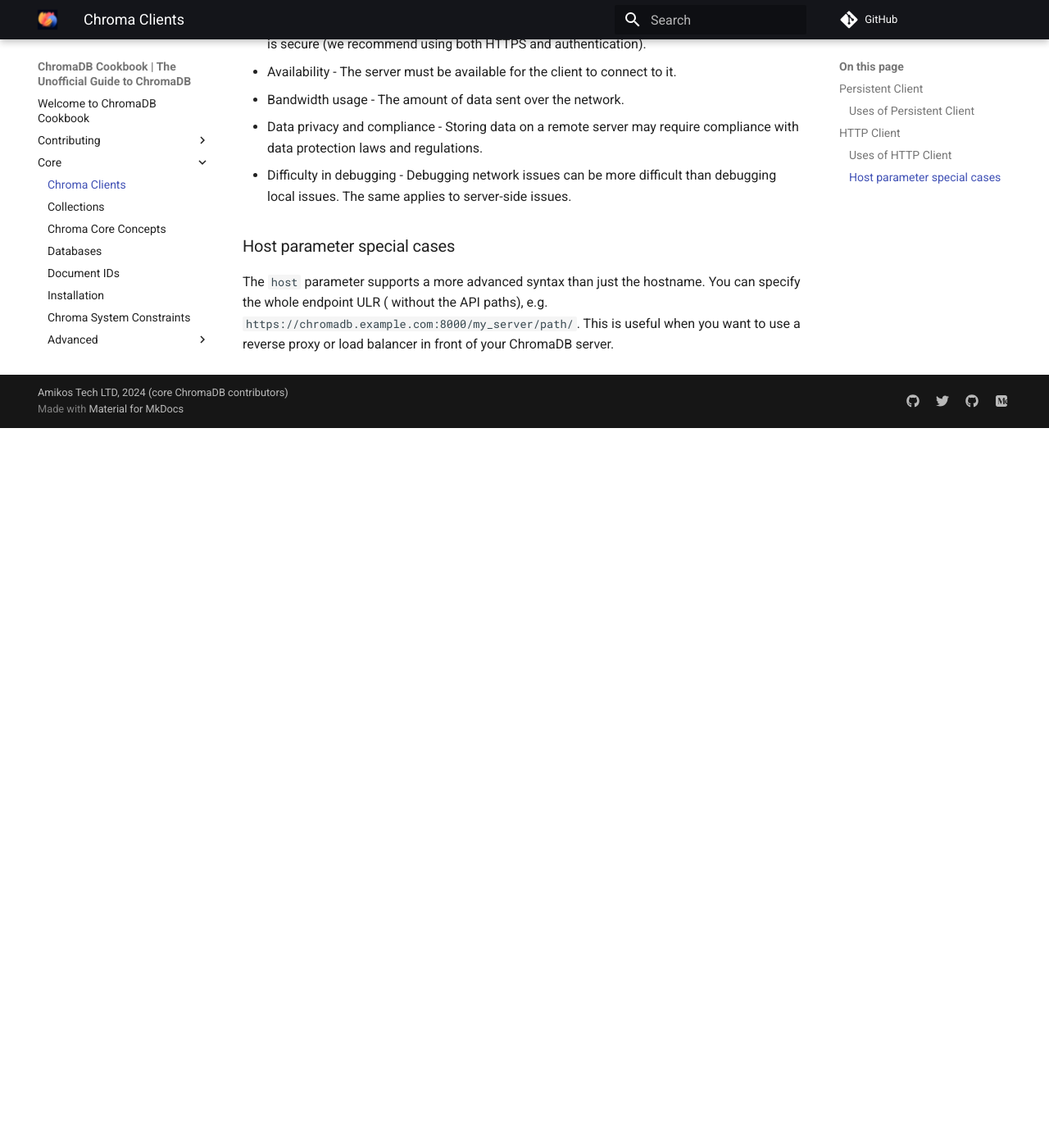
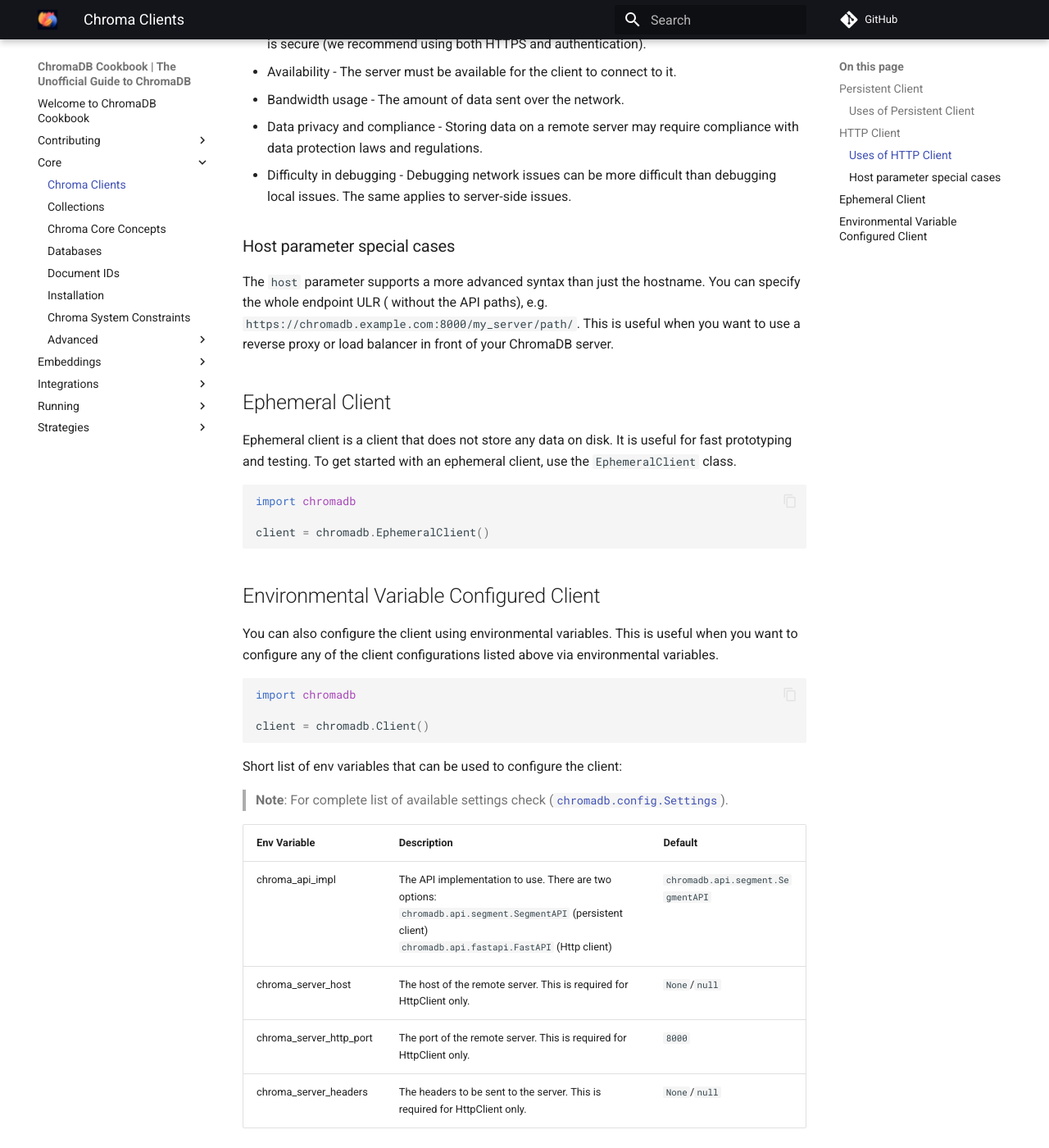
Before and after one commit to amikos-tech/chroma-cookbook, an MkDocs documentation site: the page built from docs/core/clients.md, in a window 1280 px wide and 1400 px high, scrolled down 1333 px. Shown: the whole window at 82% size. Built offline with MkDocs 1.6.1 and Material for MkDocs 9.7.7, drawn with Linux system fonts in a browser that asks for light colours; comment, search, counter and statistics services are not loaded; before the commit the page ends 1855 px from its top, so only the background shows below that.

Commit message:
feat: Added Ephemeral client
- Added env var configurable client.

````diff
--- a/docs/core/clients.md
+++ b/docs/core/clients.md
@@ -62,3 +62,36 @@
 The `host` parameter supports a more advanced syntax than just the hostname. You can specify the whole endpoint ULR (
 without the API paths), e.g. `https://chromadb.example.com:8000/my_server/path/`. This is useful when you want to use a
 reverse proxy or load balancer in front of your ChromaDB server.
+
+## Ephemeral Client
+
+Ephemeral client is a client that does not store any data on disk. It is useful for fast prototyping and testing. To get
+started with an ephemeral client, use the `EphemeralClient` class.
+
+```python
+import chromadb
+
+client = chromadb.EphemeralClient()
+```
+
+## Environmental Variable Configured Client
+
+You can also configure the client using environmental variables. This is useful when you want to configure any of the
+client configurations listed above via environmental variables.
+
+```python
+import chromadb
+
+client = chromadb.Client()
+```
+
+Short list of env variables that can be used to configure the client:
+
+> **Note**: For complete list of available settings check ([`chromadb.config.Settings`](https://github.com/chroma-core/chroma/blob/c665838b0d143e2c2ceb82c4ade7404dc98124ff/chromadb/config.py#L83)).
+
+| Env Variable            | Description                                                                                                                                                         | Default                           |
+|-------------------------|---------------------------------------------------------------------------------------------------------------------------------------------------------------------|-----------------------------------|
+| chroma_api_impl         | The API implementation to use. There are two options:<br/> `chromadb.api.segment.SegmentAPI` (persistent client) <br/> `chromadb.api.fastapi.FastAPI` (Http client) | `chromadb.api.segment.SegmentAPI` |
+| chroma_server_host      | The host of the remote server. This is required for HttpClient only.                                                                                                | `None`/`null`                     |
+| chroma_server_http_port | The port of the remote server. This is required for HttpClient only.                                                                                                | `8000`                            |
+| chroma_server_headers   | The headers to be sent to the server. This is required for HttpClient only.                                                                                         | `None`/`null`                     |
````
